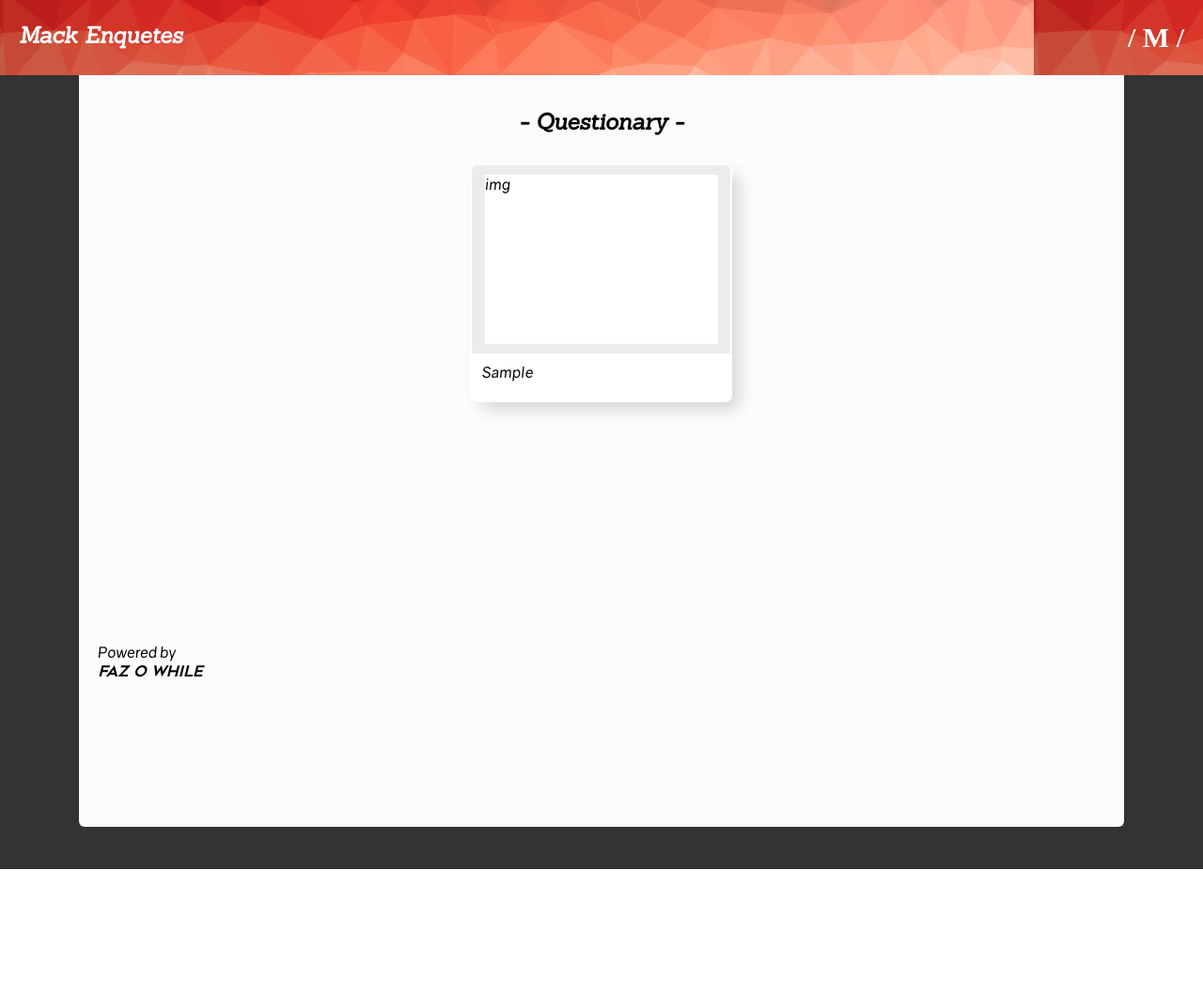
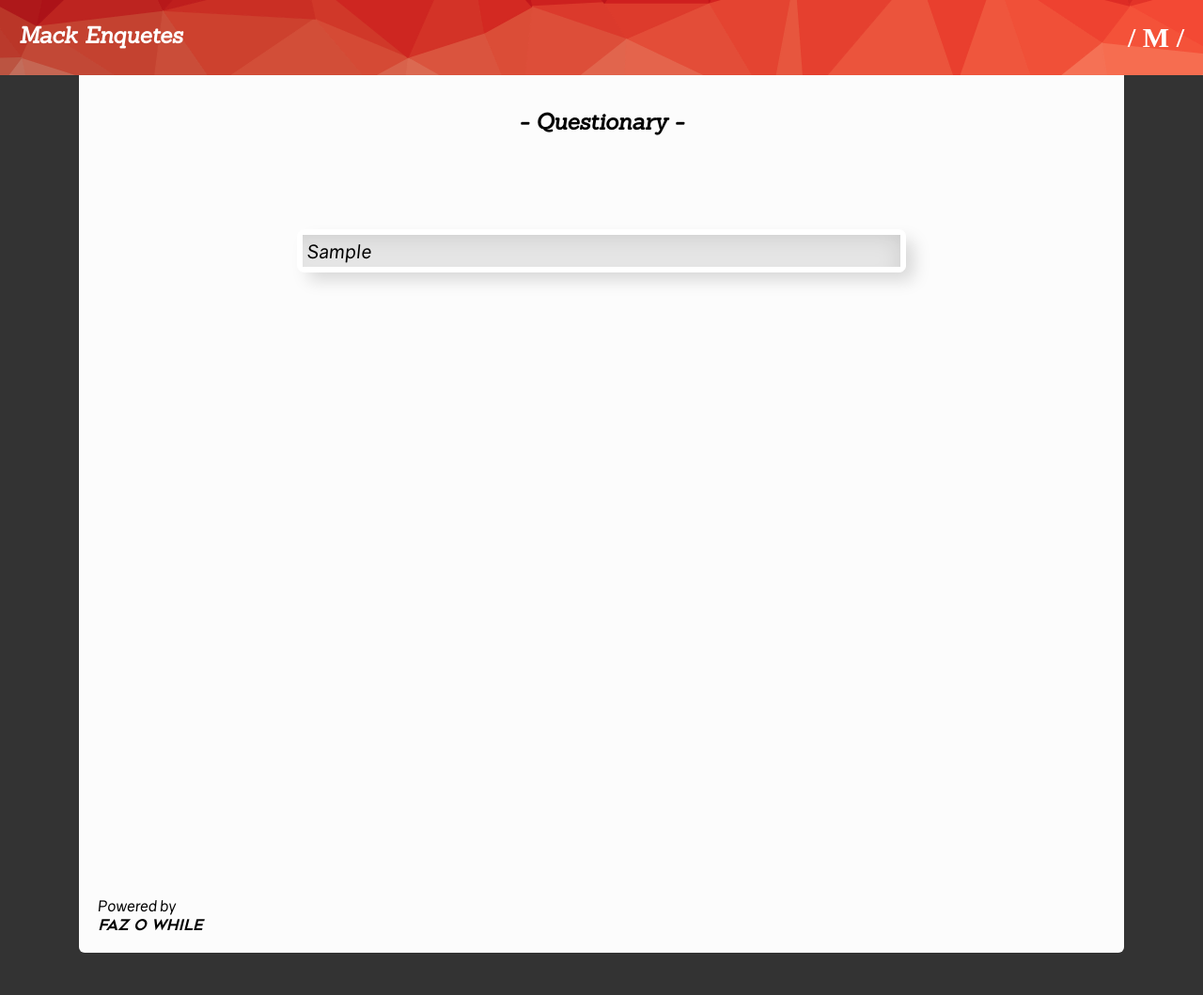
Before and after one commit to bmortella/MackEnquetes, a Django app: page /enquetes/ in a window 1280 px wide. Shown: the whole page at 94% size. Before the commit the page ends 925 px from the top, so only its background shows below. Run offline with Django 3.2, Linux system fonts and the light colour scheme; tables that the repository leaves empty hold one stand-in row (values such as "Sample post"); some web fonts are replaced.

Commit message:
Minor changes in the htmls and css overall

```diff
--- a/django/mackenquetes/enquetes/static/enquetes/setup.css
+++ b/django/mackenquetes/enquetes/static/enquetes/setup.css
@@ -39,9 +39,6 @@ html, body{
 }
 body{
 	font-family: grav;
-}
-ul{
-	padding: 0px;
 }
 h1{
 	margin-block-start: 0;
@@ -127,3 +124,10 @@ footer{
 .faz{
 	font-family: geo;
 }
+
+/* Some screen adjustment*/
+@media screen and (min-width: 1001px){
+	header{
+		background-image: url(img/1.png);
+	}
+}
--- a/django/mackenquetes/enquetes/static/enquetes/style_index.css
+++ b/django/mackenquetes/enquetes/static/enquetes/style_index.css
@@ -1,18 +1,18 @@
 /* Personal use CSS*/
 
 ul{
+	min-height: 700px;
 	display: flex;
-	flex-wrap: wrap;
 	justify-content: center;
-	min-height: 500px;
+	padding: 70px 0 0;
 }
 li{
 	margin: 10px 10px;
-	height: 250px;
-	width: 275px;
+	height: 80%;
+	width: 60%;
 	background-color: white;
 	border: 1px solid  rgba(255,255,255,1);
-	padding: 1px;
+	padding: 2px;
 	border-radius: 7px;
 	-webkit-box-shadow: 10px 10px 18px -2px rgba(0,0,0,0.15);
 	-moz-box-shadow: 10px 10px 18px -2px rgba(0,0,0,0.15);
@@ -29,26 +29,40 @@ article.nani{
 
 }
 
-.nani a{
+li a{
+	font-size: 20px;
+	margin: 3px;
+	background-color: rgba(0,0,0,0.10);
 	display: block;
-	height: 90%;
-	width: 90%;
-	background-color: white;
+	padding: 5px;
+	-webkit-box-shadow: inset -8px 10px 26px -12px rgba(0,0,0,0.16);
+	-moz-box-shadow: inset -8px 10px 26px -12px rgba(0,0,0,0.15);
+	box-shadow: inset -8px 10px 26px -12px rgba(0,0,0,0.15);
+
+}
+li a:hover{
+	-webkit-transition: background-color 0.2s ease-in;
+	transition: background-color 0.2s ease-in;
+	background-color: #df3c13;
+	color: white;
 }
 .enun{
 	margin: 10px;
 }
 section.blank_cont{
+	padding: 50px 0 0;
 	width: 100%;
 	display: flex;
 	justify-content: center;
 	align-content: center;
+	min-height: 700px;
 }
-section.blank_cont section {
+section.blank_cc {
 	background-color: #ececec;
 	width: 80%;
 	border: 1px solid #ececec;
 	border-radius: 7px;
+	max-height: 500px;
 	-webkit-box-shadow: 10px 10px 18px -2px rgba(0,0,0,0.15);
 	-moz-box-shadow: 10px 10px 18px -2px rgba(0,0,0,0.15);
 	box-shadow: 10px 10px 18px -2px rgba(0,0,0,0.15);
@@ -63,4 +77,5 @@ article.blank{
 .sorry p{
 	text-align: center;
 	margin: 0 0 10px;
+	font-size: 20px;
 }
--- a/django/mackenquetes/enquetes/templates/enquetes/index.html
+++ b/django/mackenquetes/enquetes/templates/enquetes/index.html
@@ -25,22 +25,19 @@
 					<h2> - Questionary -</h2>
 				</article>
 				<article>
+
 					{% if enquetes %}
-					    <ul class="perguntas_cont">
-					        {% for enquete in enquetes %}
-					        	<li class="perguntas">
-					        		<article class="nani">
-					        			<a href="{% url 'enquetes:detalhes' enquete.id %}">img</a>
-					        		</article>
-					        		<article>
-					        			<p class="enun">{{ enquete.enunciado }}</p>
-					        		</article>
-					        	</li>
-					        {% endfor %}
+					    <ul>
+				        	<li>
+				        		{% for enquete in enquetes %}
+				        			<a href="{% url 'enquetes:detalhes' enquete.id %}">{{ enquete.enunciado }}</a>
+				        		{% endfor %}
+				        	</li>
 					    </ul>
 					{% else %}
+
 						<section class="blank_cont">
-						    <section>
+						    <section class="blank_cc">
 						    	<article class="blank"></article>
 						    	<article class="sorry">
 						    		<p>Sorry but we're out of questions...</p>
```
Also changed, not shown: django/mackenquetes/enquetes/static/enquetes/style_detalhes.css (+16 -13 lines), django/mackenquetes/enquetes/templates/enquetes/detalhes.html (+4 -8 lines), django/mackenquetes/enquetes/static/enquetes/img/oldman_q.png (deleted), flask/test.db.
